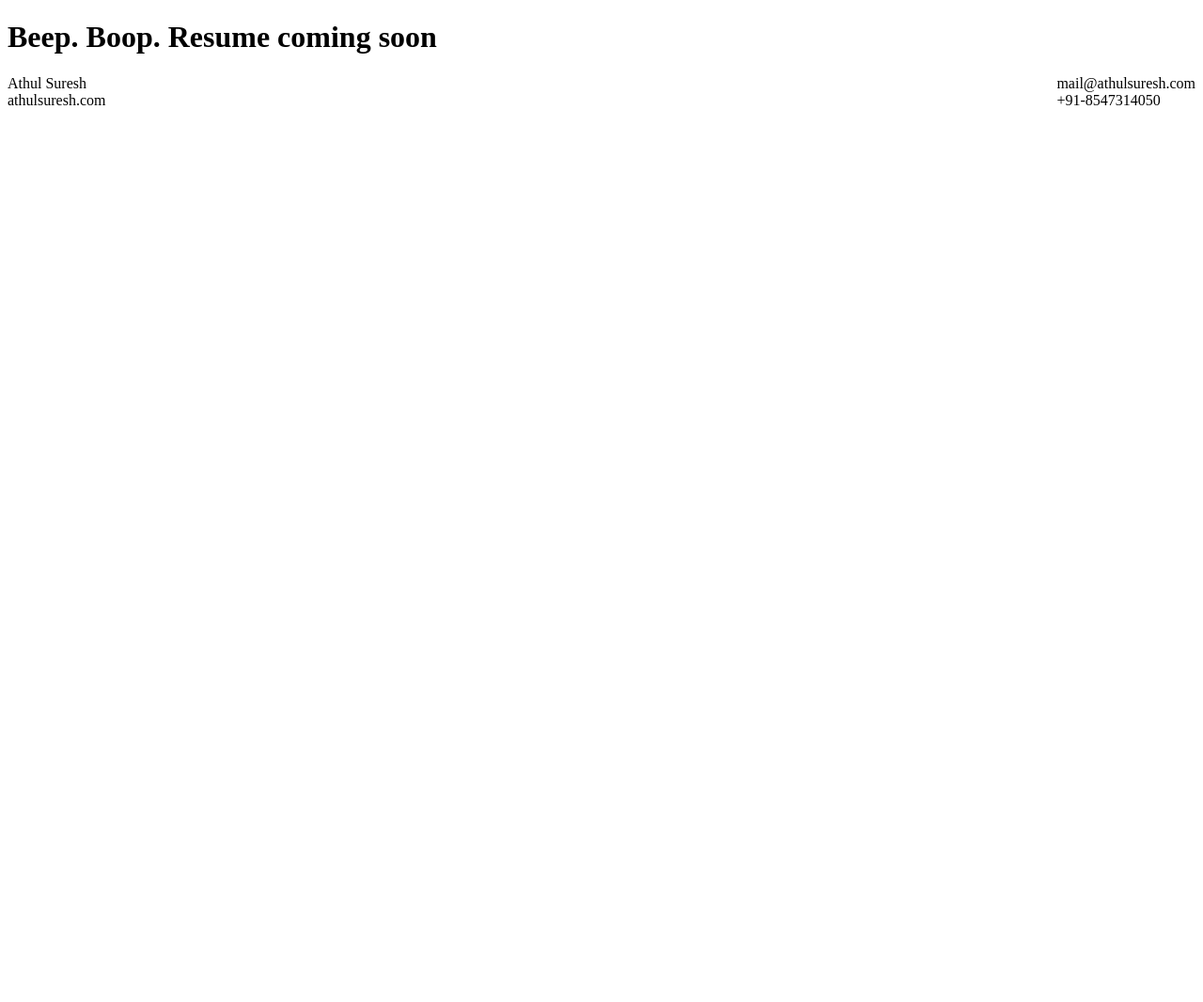
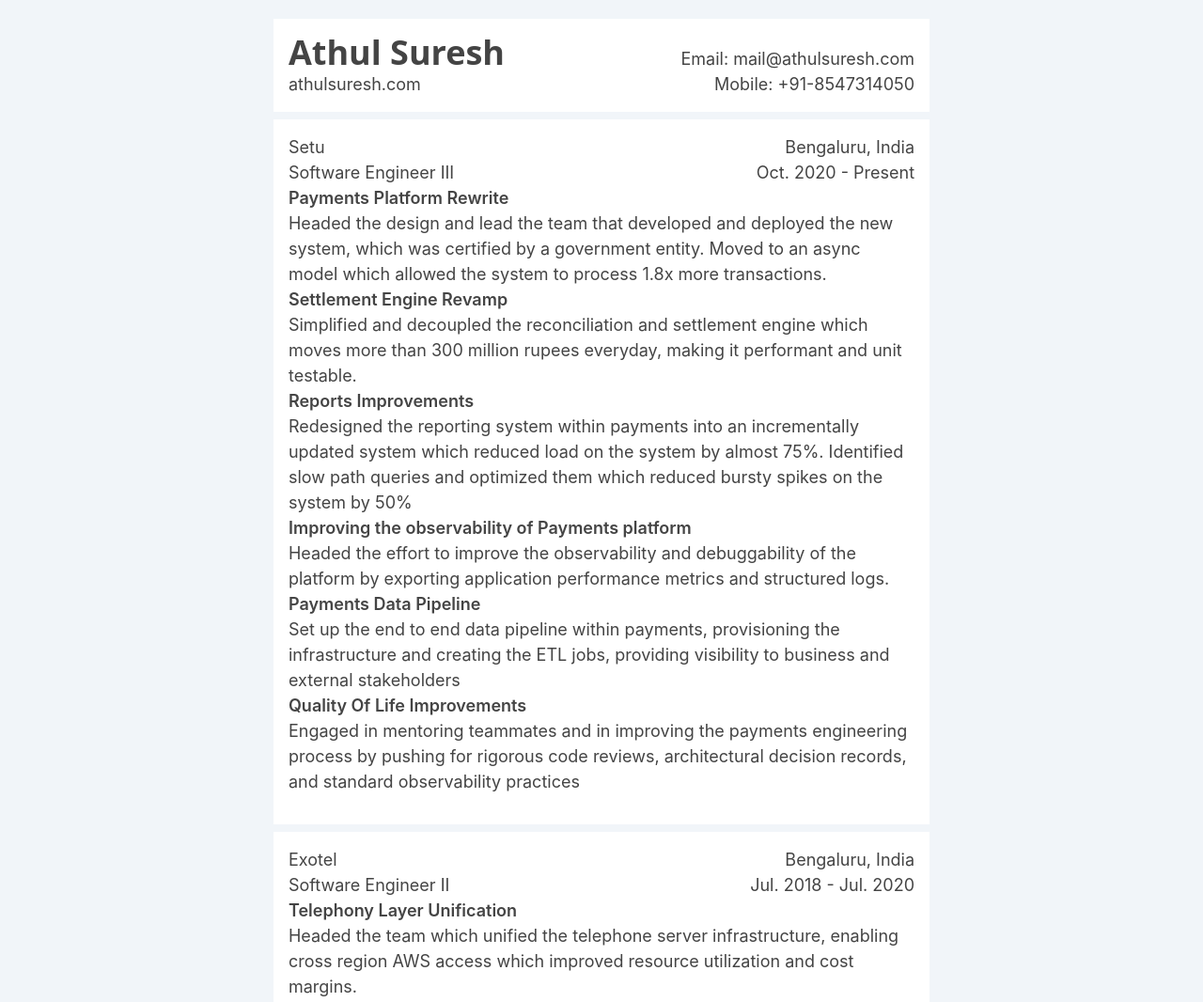
Before and after one commit to crunchbang/crunchbang.github.io, an Astro site: page /resume in a window 1280 px wide. Shown: the top 1066 px of the page at 94% size. Before the commit the page ends 800 px from the top, so only its background shows below. Built offline with nearby package versions, Linux system fonts and the light colour scheme; Astro itself is replaced by a stand-in of ours.

Commit message:
Resume section - v1

```diff
--- a/src/components/Header.astro
+++ b/src/components/Header.astro
@@ -10,6 +10,7 @@ import HeaderLink from "./HeaderLink.astro";
     <nav>
         <HeaderLink href="/">Home</HeaderLink>
         <HeaderLink href="/blog">Blog</HeaderLink>
+        <HeaderLink href="/resume">Resume</HeaderLink>
     </nav>
 </header>
 <style>
--- a/src/components/resume/ResumeHeader.astro
+++ b/src/components/resume/ResumeHeader.astro
@@ -9,19 +9,13 @@ export interface Props {
 const { name, website, email, phone } = Astro.props;
 ---
 
-<section>
-    <div>
-        <div>{name}</div>
+<section class="flex flex-col p-4 bg-white">
+    <div class="flex flex-row items-baseline justify-between">
+        <div class="font-sans text-4xl font-bold">{name}</div>
+        <div>Email: {email}</div>
+    </div>
+    <div class="flex flex-row items-center justify-between">
         <div>{website}</div>
-    </div>
-    <div>
-        <div>{email}</div>
-        <div>{phone}</div>
+        <div>Mobile: {phone}</div>
     </div>
 </section>
-<style>
-    section {
-        display: flex;
-        justify-content: space-between;
-    }
-</style>
--- /dev/null
+++ b/src/components/resume/ResumeSection.astro
@@ -0,0 +1,39 @@
+---
+export interface achievement {
+    summary: string;
+    description: string;
+}
+
+export interface Props {
+    company: string;
+    title: string;
+    location: string;
+    duration: string;
+    achievements: Array<achievement>;
+}
+
+const { company, title, location, duration, achievements } = Astro.props;
+---
+
+<div class="p-4 bg-white">
+    <section class="flex flex-col mb-4">
+        <div class="flex flex-row justify-between">
+            <div>{company}</div>
+            <div>{location}</div>
+        </div>
+        <div class="flex flex-row justify-between">
+            <div>{title}</div>
+            <div>{duration}</div>
+        </div>
+        <dl>
+            {
+                achievements.map((item) => (
+                    <>
+                        <dt class="font-semibold">{item.summary}</dt>
+                        <dd>{item.description} </dd>
+                    </>
+                ))
+            }
+        </dl>
+    </section>
+</div>
--- a/src/pages/resume.astro
+++ b/src/pages/resume.astro
@@ -1,12 +1,106 @@
 ---
 import ResumeHeader from "../components/resume/ResumeHeader.astro";
+import ResumeSection from "../components/resume/ResumeSection.astro";
+import BaseHead from "../components/BaseHead.astro";
+
+const title = "Resume";
+const description = "Resume";
 ---
 
-<h1>Beep. Boop. Resume coming soon</h1>
+<html>
+    <head>
+        <BaseHead title={title} description={description} />
+    </head>
 
-<ResumeHeader
-    website="athulsuresh.com"
-    name="Athul Suresh"
-    email="mail@athulsuresh.com"
-    phone="+91-8547314050"
-/>
+    <body class="flex flex-col gap-2 bg-slate-100">
+        <ResumeHeader
+            email="mail@athulsuresh.com"
+            name="Athul Suresh"
+            phone="+91-8547314050"
+            website="athulsuresh.com"
+        />
+        <ResumeSection
+            company="Setu"
+            duration="Oct. 2020 - Present"
+            location="Bengaluru, India"
+            title="Software Engineer III"
+            achievements={[
+                {
+                    summary: "Payments Platform Rewrite",
+                    description:
+                        "Headed the design and lead the team that developed and deployed the new system, which was certified by a government entity.  Moved to an async model which allowed the system to process 1.8x more transactions.",
+                },
+                {
+                    summary: "Settlement Engine Revamp",
+                    description:
+                        "Simplified and decoupled the reconciliation and settlement engine which moves more than 300 million rupees everyday, making it performant and unit testable.",
+                },
+                {
+                    summary: "Reports Improvements",
+                    description:
+                        "Redesigned the reporting system within payments into an incrementally updated system which reduced load on the system by almost 75%. Identified slow path queries and optimized them which reduced bursty spikes on the system by 50%",
+                },
+                {
+                    summary: "Improving the observability of Payments platform",
+                    description:
+                        "Headed the effort to improve the observability and debuggability of the platform by exporting application performance metrics and structured logs.",
+                },
+                {
+                    summary: "Payments Data Pipeline",
+                    description:
+                        "Set up the end to end data pipeline within payments, provisioning the infrastructure and creating the ETL jobs, providing visibility to business and external stakeholders",
+                },
+                {
+                    summary: "Quality Of Life Improvements",
+                    description:
+                        "Engaged in mentoring teammates and in improving the payments engineering process by pushing for rigorous code reviews, architectural decision records, and standard observability practices",
+                },
+                {
+                    summary: "",
+                    description: "",
+                },
+            ]}
+        />
+        <ResumeSection
+            company="Exotel"
+            duration="Jul. 2018 - Jul. 2020"
+            location="Bengaluru, India"
+            title="Software Engineer II"
+            achievements={[
+                {
+                    summary: "Telephony Layer Unification",
+                    description:
+                        "Headed the team which unified the telephone server infrastructure, enabling cross region AWS access which improved resource utilization and cost margins.",
+                },
+                {
+                    summary: "Automated Sanity Check",
+                    description:
+                        " Decreased the turn around time involved in bringing new telephone servers into production by automating the sanity checks, reducing overall effort involved from multiple hours to under 20 seconds.",
+                },
+                {
+                    summary: "Load Testing And Scaling Telephony Layer",
+                    description:
+                        "Formalized a framework for load testing telephone servers. Identified and fixed deadlocks in the process, enabling the telephony layer to handle higher call volumes.",
+                },
+                {
+                    summary: "On-Call Improvements",
+                    description:
+                        "Performed routine maintenance, alert resolution, handling of customer escalations, support ticket investigation and general firefighting as part of rotating on-call responsibilities within the voice team. Reduced operator downtime alert notification delay from 10 minutes to under a minute.",
+                },
+            ]}
+        />
+        <ResumeSection
+            company="Netapp"
+            duration="Jan 2018 - Jun 2018"
+            location="Bengaluru, India"
+            title="Intern"
+            achievements={[
+                {
+                    summary: "WAFL Iron",
+                    description:
+                        "Worked on fixing race conditions within the WAFL filesystem. Contributed fixes for Incremental Checksums for WAFL Directories.",
+                },
+            ]}
+        />
+    </body>
+</html>
```
